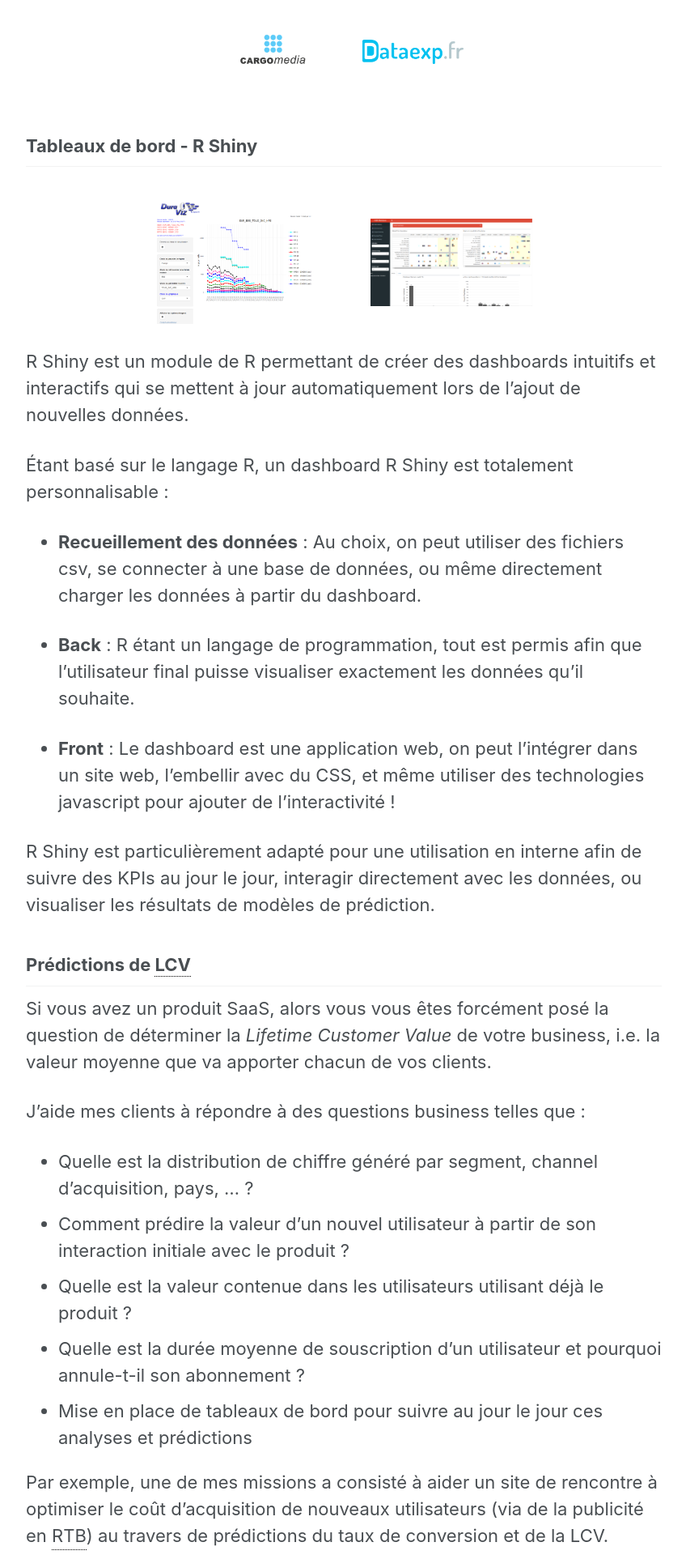
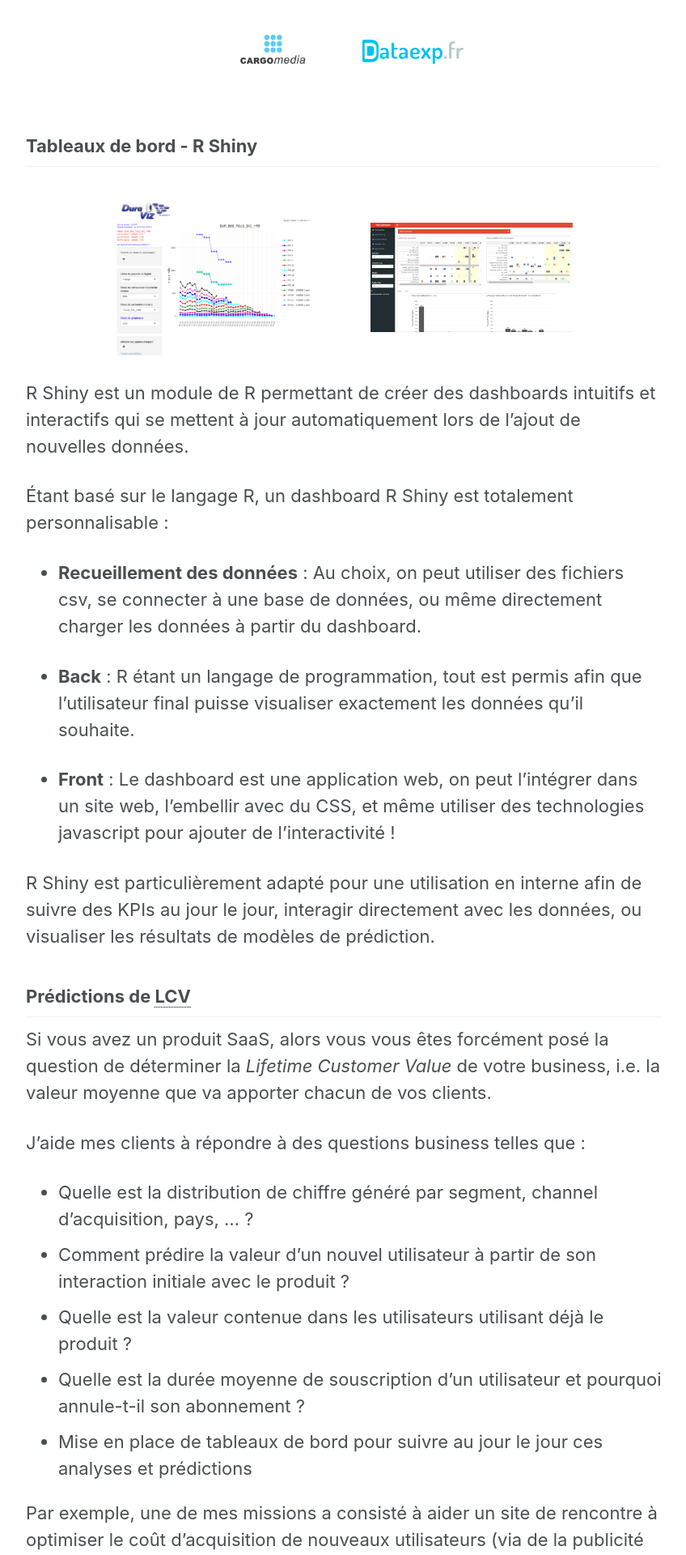
Before and after one commit to Huitziii/charlesbordet.com, a Jekyll site: the page built from _pages/services.md, in a window 1280 px wide. Shown: the part 718-2638 px from the top of the page at 81% size, without its empty margins (215-1063 px from the left). Built offline with Jekyll 4.4.1, drawn with Linux system fonts in a browser that asks for light colours; nearby versions of some CDN libraries.

Commit message:
increased images sizes in services page

```diff
--- a/_pages/services.md
+++ b/_pages/services.md
@@ -27,8 +27,8 @@ Ils me font confiance :
 ## Tableaux de bord - R Shiny
 
 <div class="text-center">
-	<img src="{{ "/assets/images/duraviz.png" | absolute_url }}" width="200px" style="margin: 30px">
-	<img src="{{ "/assets/images/mds.png" | absolute_url }}" width="200px" style="margin: 30px">
+	<img src="{{ "/assets/images/duraviz.png" | absolute_url }}" width="250px" style="margin: 30px">
+	<img src="{{ "/assets/images/mds.png" | absolute_url }}" width="250px" style="margin: 30px">
 </div>
 
 R Shiny est un module de R permettant de créer des dashboards intuitifs et interactifs qui se mettent à jour automatiquement lors de l'ajout de nouvelles données.
@@ -60,8 +60,8 @@ Par exemple, une de mes missions a consisté à aider un site de rencontre à op
 ## Statistiques pour la Recherche
 
 <div class="text-center">
-	<img src="{{ "/assets/images/pella-tomlinson.png" | absolute_url }}" width="200px" style="margin: 30px">
-	<img src="{{ "/assets/images/MOMAB.png" | absolute_url }}" width="200px" style="margin: 30px">
+	<img src="{{ "/assets/images/pella-tomlinson.png" | absolute_url }}" width="250px" style="margin: 30px">
+	<img src="{{ "/assets/images/MOMAB.png" | absolute_url }}" width="250px" style="margin: 30px">
 </div>
 
 Mon background académique en statistique me permet d'aider les chercheurs lorsqu'ils ont besoin de réaliser des études statistiques et d'analyser leurs données.
@@ -77,8 +77,8 @@ Après un master de Statistique, j'ai approché le monde de la recherche en comm
 ## Formation en R et Statistiques
 
 <div class="text-center">
-	<img src="{{ "/assets/images/deep-learning-udemy.png" | absolute_url }}" width="200px" style="margin: 30px">
-	<img src="{{ "/assets/images/r-udemy.png" | absolute_url }}" width="200px" style="margin: 30px">
+	<img src="{{ "/assets/images/deep-learning-udemy.png" | absolute_url }}" width="250px" style="margin: 30px">
+	<img src="{{ "/assets/images/r-udemy.png" | absolute_url }}" width="250px" style="margin: 30px">
 </div>
 
 Afin de transmettre mon savoir, j'ai créé des cours en ligne regroupant plus de 2000 étudiants sur la plate-forme Udemy :
```
